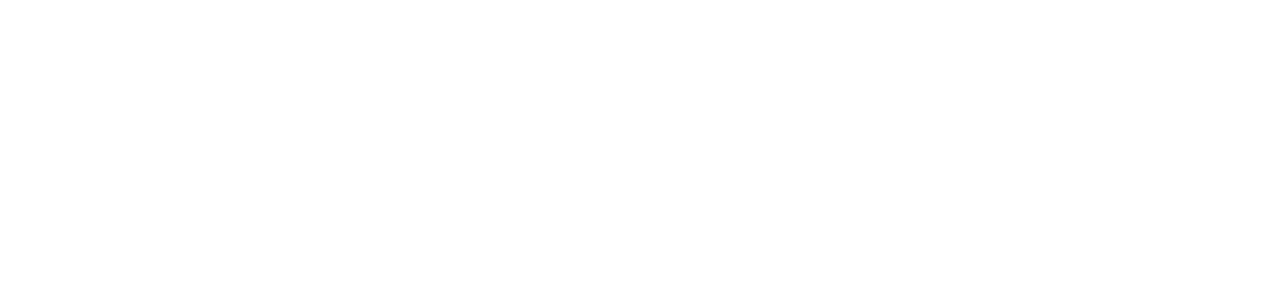
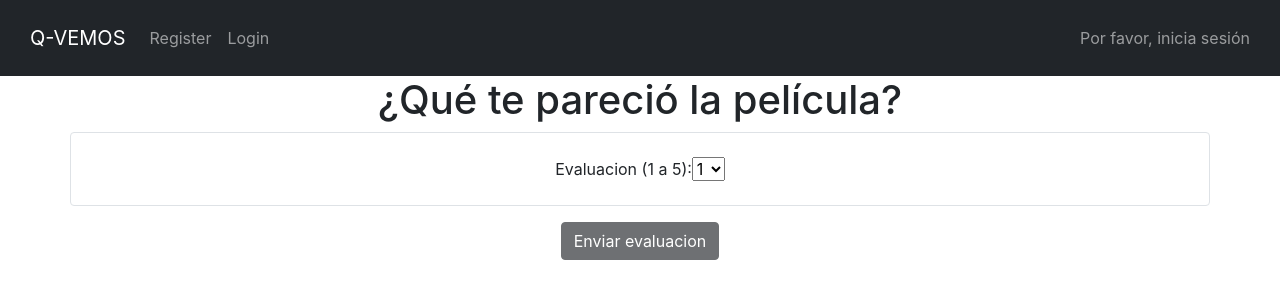
Before and after one commit to josemnaranjo/proyecto_qvemos_2, a React (Create React App) app in the folder Q-VES/client/: page /evaluation/1 in a window 1280 px wide. Before the commit this address had no page. Shown: the top 300 px of the page. Built offline with nearby package versions, Linux system fonts and the light colour scheme; no server answers.

Commit message:
Update de varios elementos front

```diff
--- a/Q-VES/client/src/App.js
+++ b/Q-VES/client/src/App.js
@@ -7,7 +7,7 @@
 // import Comentarios from './views/Comentarios';
 import Register from './views/Register';
 import Login from './views/Login';
-// import Evaluation from './views/Evaluation';
+import Evaluation from './views/Evaluation';
 import NewGame from './views/NewGame';
 import Recommendations from './views/Recommendations.jsx';
 import ThreeFinalists from './views/ThreeFinalists';
@@ -31,7 +31,7 @@
           <Route path="/register" element={<Register />} />
           <Route path="/login" element={<Login />} />
           {/* <Route path="/ganador" element={<ResultadoFinal />} /> */}
-          {/* <Route path="/evaluation/:id" element={<Evaluation />} /> */}
+          <Route path="/evaluation/:id" element={<Evaluation />} />
           <Route path="/new-game" element={<NewGame />} />
           <Route path="/recommendations/:id" element={<Recommendations />} />
           <Route path="/finalists/:id" element={<ThreeFinalists />} />
--- a/Q-VES/client/src/services/recommendations.services.js
+++ b/Q-VES/client/src/services/recommendations.services.js
@@ -34,4 +34,4 @@
 
 export const getWinner = async(id) => await axios.get(`http://localhost:8000/api/winner/${id}`);
 
-export const getAllGames = async () => await axios.get('http://localhost:8000/api/get-games')
+export const getAllGames = async () => await axios.get('http://localhost:8000/api/all-games')
--- a/Q-VES/client/src/views/Evaluation.jsx
+++ b/Q-VES/client/src/views/Evaluation.jsx
@@ -7,21 +7,25 @@
 const Evaluation = () => {
 
     const [winnerTitle,setWinnerTitle]=useState();
+    const [winnerId, setWinnerId] =useState();
     const {id} = useParams();
     const navigate = useNavigate();
 
-    const getWinnerFromService = async () =>{
-        const winnerArray = await getWinner();
-        const winner = winnerArray.data[0].Movies.title;
-        setWinnerTitle(winner);
-    };
+    const getWinnerFromService = async () => {
+        const result = await getWinner(id);
+        const idR = result.data._id;
+        setWinnerTitle(result.data.title);
+        setWinnerId(idR);
+    }
+
+
 
     useEffect(() => {
         getWinnerFromService();
     }, []);
 
-    const addScoreFromService = async (id,values) => {
-        await addScore(id,values);
+    const addScoreFromService = async (idR,values) => {
+        await addScore(idR,values);
         navigate('/home');
     }
 
@@ -32,7 +36,7 @@
             <h1>¿Qué te pareció la película?</h1>
             <div>
                 {winnerTitle ? <h3>{winnerTitle}</h3>: null}
-                <EvaluationForm id={id} onSubmitProp ={addScoreFromService}/>
+                <EvaluationForm id={winnerId} onSubmitProp ={addScoreFromService}/>
             </div>
 
 
--- a/Q-VES/client/src/views/Winner.jsx
+++ b/Q-VES/client/src/views/Winner.jsx
@@ -22,7 +22,7 @@
 
 
     const toEvaluation = () =>{
-        navigate(`/evaluation/${winnerId}`)
+        navigate(`/evaluation/${id}`)
     }
 
     useEffect(() => {
@@ -35,7 +35,7 @@
             <h1>¡El ganador es!</h1>
             {winnerTitle ? <div>
                 <p>{winnerTitle}</p>
-                <button className='btn' onClick={toEvaluation}>Evaluación</button>
+                <button className='btn btn-primary' onClick={toEvaluation}>Evaluación</button>
                 </div> : null}
 
         </div>
```
